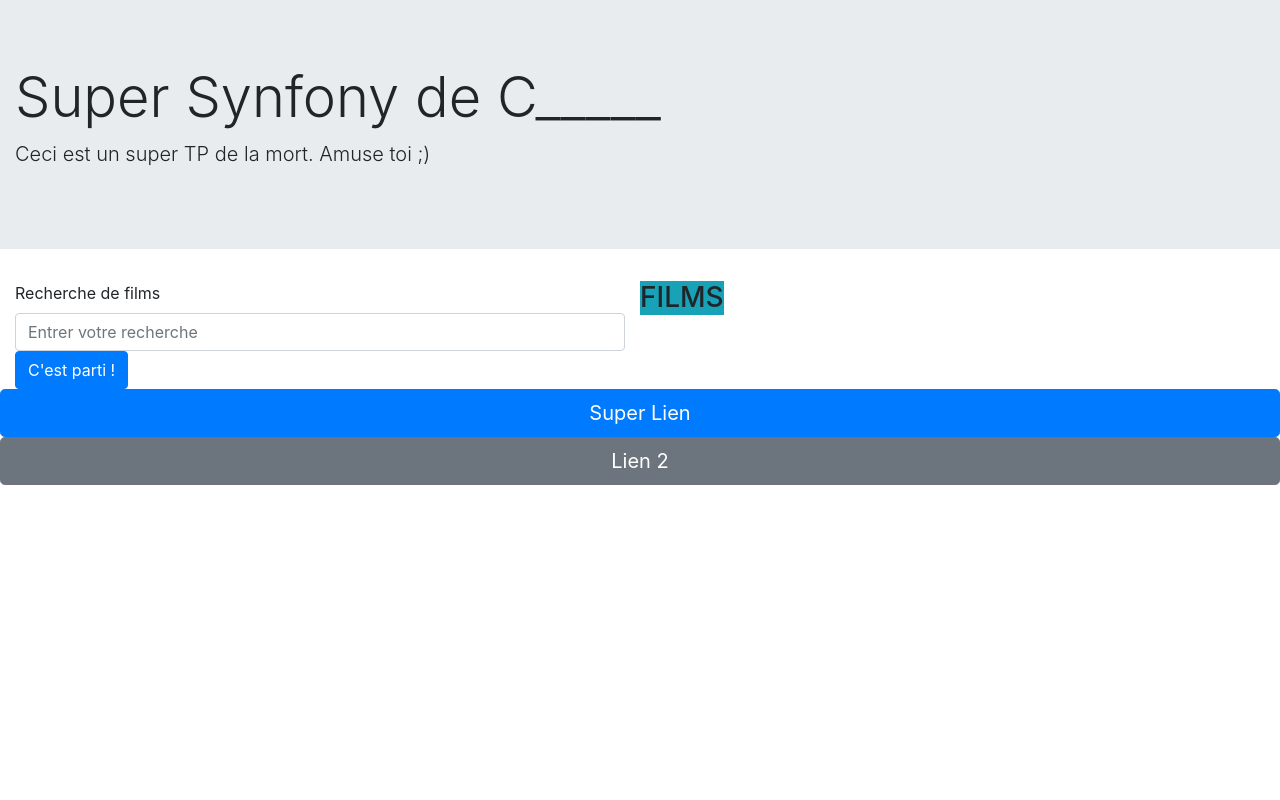
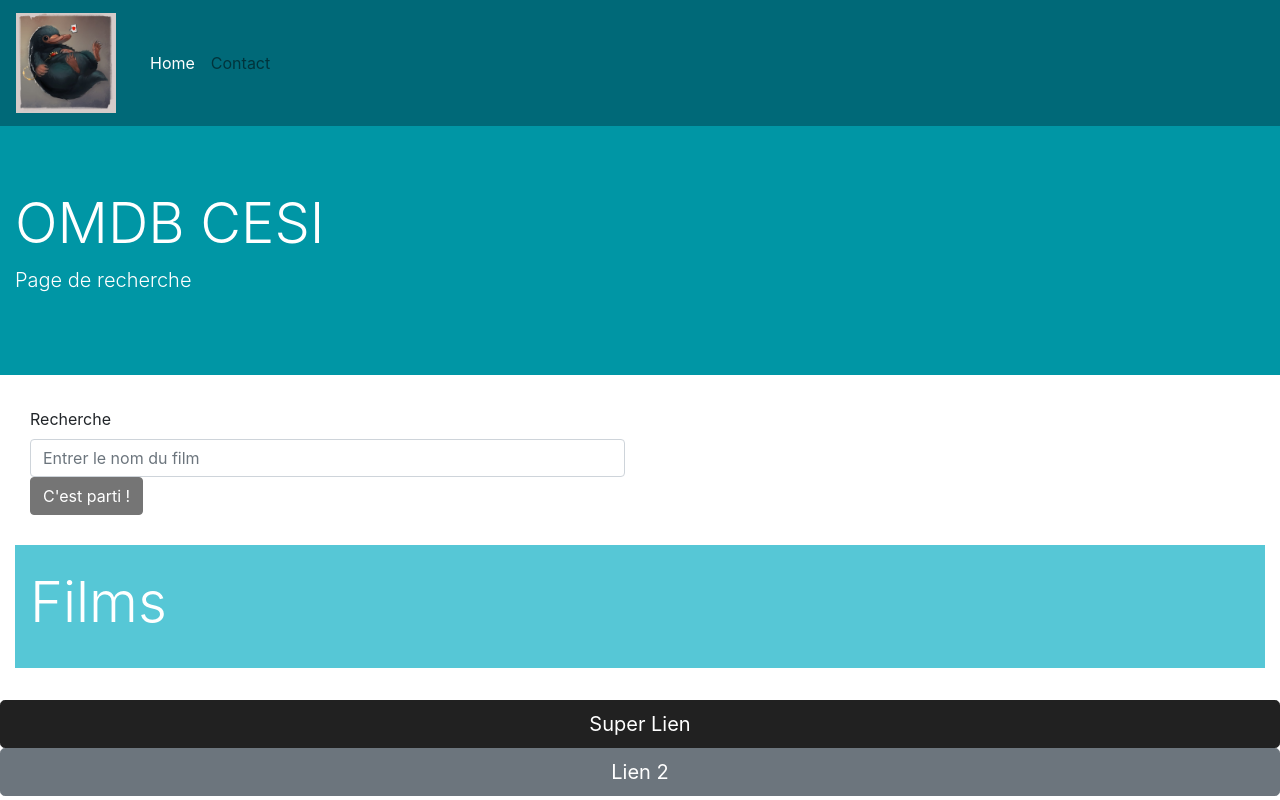
Before and after one commit to Whilmine/OMDB-Cesi, a Symfony app: template symfony/templates/film/index.html.twig in a window 1280 px wide. Run offline with Twig, Linux system fonts and the light colour scheme; the template is opened without the code that fills it, so the values that code supplies are empty; some libraries are stand-ins or nearby versions.

Commit message:
formulaire en place

```diff
--- a/symfony/templates/base.html.twig
+++ b/symfony/templates/base.html.twig
@@ -6,7 +6,8 @@
         {% block stylesheets %}
         <link rel="stylesheet" href="{{ asset('assets/css/bootstrap.css') }}">
             <link rel="stylesheet" href="{{ asset('assets/css/bootstrap-grid.css') }}">
-            <link rel="stylesheet" href="{{ asset('assets/css/bootstrapp-reboot.css') }}"> {% endblock %}
+            <link rel="stylesheet" href="{{ asset('assets/css/bootstrapp-reboot.css') }}">
+            <link rel="stylesheet" href="{{ asset('assets/css/styles.css') }}"> {% endblock %}
     </head>
     <body>
         {% block body %}{% endblock %}
--- a/symfony/templates/film/index.html.twig
+++ b/symfony/templates/film/index.html.twig
@@ -13,39 +13,52 @@
             background: #F5F5F5;
             padding: 2px 6px;
         }
+
+        form{
+            margin-bottom: 30px;
+        }
     </style>
     {{ include('header.html.twig') }}
 
+    {{ include('form.html.twig') }}
+
     <div class="container-fluid ">
+        <div class="col">
             <div class="row">
-            <div class="col">
-                <form action="url(rechercheFilmPOST)" method="POST">
-                    <label for="exampleInputEmail1">Recherche de films</label>
-                    <input class="form-control" id="exampleInputEmail1" aria-describedby="rechercheHelp" placeholder="Entrer votre recherche" name="query">
-
-                    <button type="submit" class="btn btn-primary">C'est parti !</button>
-                </form>
+                <div class="jumbotron jumbotron-fluid col-md-12"
+                style="
+                    padding-top: 24px;
+                    padding-bottom: 24px;
+                    background-color: #56c7d6;
+                    color: white;
+                ">
+                    <h1 class="display-4">Films</h1>
+                </div>
             </div>
 
-            <div class="col">
-                <div class="row">
-                    <h3 class=" bg-info text-uppercase">Films</h3>
-                </div>
-                    <div class="row">
+            <div class="row"
+                style="
+                    display: flex;
+                    justify-content: center;
+            ">
                 {% for item in liste %}
                     <div class="card" style="width: 18rem;">
-                                <img class="card-img-top" src="{{ item.Poster }}" alt="Card image cap">
+                        <img class="card-img-top" src="{{ item.Poster }}" alt="Card image cap"
+                            style="width: 18rem;
+                                height: 27rem; ">
                         <div class="card-body">
                             <h5 class="card-title">{{ item.Title }}</h5>
                             <h5 class="card-title">{{ item.imdbID }}</h5>
                             <p class="card-text">{{ item.Year }}</p>
                             <a href="{{url('FilmSelectionne',
-                                            { 'link': item.imdbID  })}}" class="btn btn-primary">Plus de détails</a>
+                                { 'link': item.imdbID  })}}" class="btn btn-primary bouton_details"
+                                style="
+                                    background-color: #FFEB3B;
+                                    border-color: #FFEB3B;
+                            ">Plus de détails</a>
                         </div>
                     </div>
                 {% endfor %}
-                    </div>
-                </div>
             </div>
         </div>
     </div>
--- /dev/null
+++ b/symfony/templates/form.html.twig
@@ -0,0 +1,12 @@
+<div class="container-fluid">
+    <div class="row">
+        <div class="col">
+            <form action="{{url('rechercheFilm')}}" method="GET" class="col-md-6">
+                <label for="exampleInputEmail1">Recherche</label>
+                <input class="form-control" id="exampleInputEmail1" type="text" name="title" aria-describedby="rechercheHelp" placeholder="Entrer le nom du film">
+
+                <button type="submit" class="btn btn-primary btn_form">C'est parti !</button>
+            </form>
+        </div>
+    </div>
+</div>
--- a/symfony/templates/header.html.twig
+++ b/symfony/templates/header.html.twig
@@ -1,6 +1,31 @@
-<div class="jumbotron jumbotron-fluid">
+<nav class="navbar navbar-expand-lg navbar-light bg-light"
+  style="
+  background-color: #006978 !important;
+">
+   <a class="navbar-brand logo_img" href="#">
+    <!--<img src="../public/assets/img/niffleur.jpg"
+      width="100"
+      height="100"
+      alt="">-->
+  </a>
+  <div class="collapse navbar-collapse" id="navbarNav">
+    <ul class="navbar-nav">
+      <li class="nav-item active">
+        <a class="nav-link" href="#">Home</a>
+      </li>
+      <li class="nav-item">
+        <a class="nav-link" href="#">Contact</a>
+      </li>
+    </ul>
+  </div>
+</nav>
+
+<div class="jumbotron jumbotron-fluid" style="
+  background-color: #0096a5;
+  color: white;
+  ">
   <div class="container-fluid">
-    <h1 class="display-4">Super Synfony de C_____</h1>
-    <p class="lead">Ceci est un super TP de la mort. Amuse toi ;) </p>
+    <h1 class="display-4">OMDB CESI</h1>
+    <p class="lead">Page de recherche</p>
   </div>
 </div>
--- a/symfony/templates/lien.html.twig
+++ b/symfony/templates/lien.html.twig
@@ -1,6 +1,9 @@
 <footer>
-    <a href="{{url('Query')}}" >
-        <button type="button" class="btn btn-primary btn-lg btn-block">Super Lien</button>
+    <a href="{{url('Home')}}" >
+        <button type="button" class="btn btn-primary btn-lg btn-block" style="
+            background-color: #212121;
+            border-color: #212121;
+        ">Super Lien</button>
     </a>
 
     <a href="{{url('Film avec paramètre',
```
Also changed, not shown: symfony/src/Controller/FilmController.php (+47 -4 lines), symfony/public/assets/css/styles.css (added), symfony/public/assets/img/niffleur.jpg (added). Lines whose indentation alone changed are shown as unchanged.
